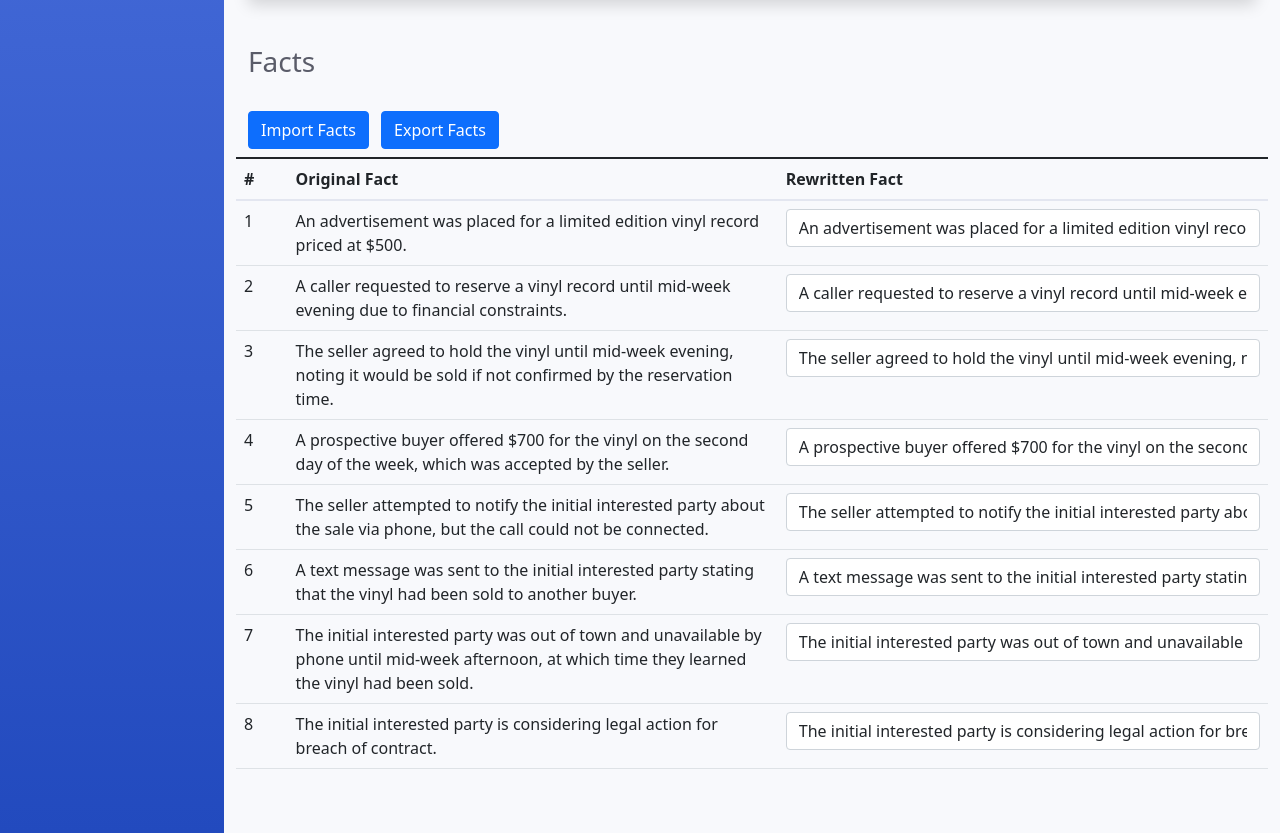
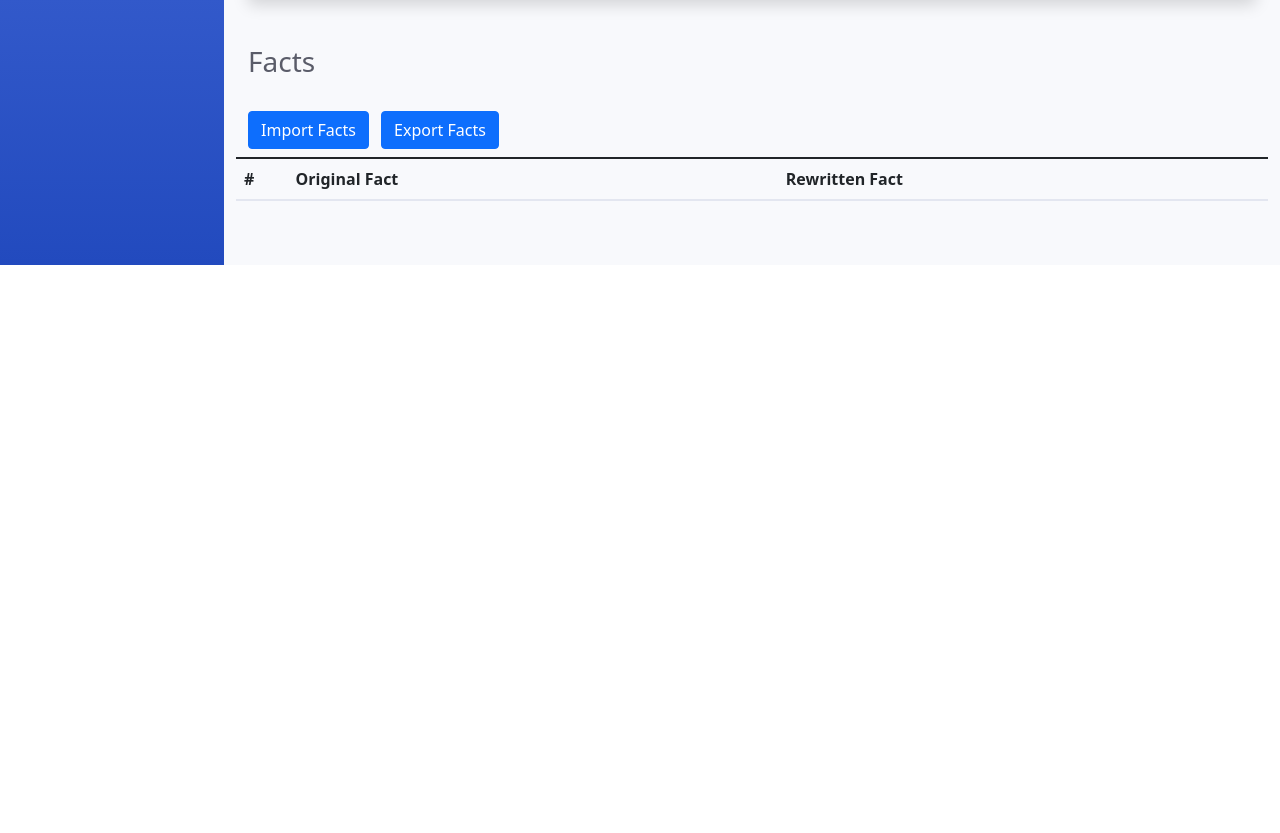
Before and after one commit to Mia-Lynnn/Privacy-Preserving-Rewriting, a plain HTML site: page rewrite.html in a window 1280 px wide. Shown: the part 550-1383 px from the top of the page. After the commit the page ends 815 px from the top, so only its background shows below. Drawn offline with nearby package versions, Linux system fonts and the light colour scheme.

Commit message:
all except export

```diff
--- a/rewrite.html
+++ b/rewrite.html
@@ -326,51 +326,6 @@ document.addEventListener('DOMContentLoaded', function() {
         });
     }
 });
-// // 10.17 version Mia
-// document.getElementById('importButton').addEventListener('click', function() {
-//     const fileInput = document.createElement('input'); // Create a file input programmatically
-//     fileInput.type = 'file';
-//     fileInput.accept = '.csv'; // Accept only CSV files
-//     fileInput.onchange = function(event) {
-//         const file = event.target.files[0]; // Get the selected file
-
-//         if (file) {
-//             const reader = new FileReader();
-//             reader.onload = function(event) {
-//                 const csvData = event.target.result;
-//                 const rows = csvData.split('\n');
-
-//                 if (rows.length > 1) { // Check if there is a second row
-//                     const cols = rows[1].split(','); // Split the second row by comma
-//                     if (cols.length > 2) { // Check if there are enough columns
-//                         let finalResultFact = cols[2].trim(); // Trim the third column to remove extra spaces
-//                         finalResultFact = finalResultFact.slice(1, -1); // Remove surrounding square brackets
-
-//                         // Split the cleaned data by comma to get individual facts
-//                         const factsArray = finalResultFact.split(/,\s*(?=(?:[^'"]|'[^']*'|"[^"]*")*$)/);
-
-//                         // Populate the table
-//                         const tbody = document.getElementById('factTableBody');
-//                         tbody.innerHTML = ''; // Clear existing rows
-//                         factsArray.forEach((fact, index) => {
-//                             fact = fact.replace(/^['"]|['"]$/g, '').trim(); // Remove surrounding quotes and trim
-//                             const row = `<tr>
-//                                             <td>${index + 1}</td>
-//                                             <td>${fact}</td>
-//                                             <td><!-- Rewritten Fact can be added here --></td>
-//                                          </tr>`;
-//                             tbody.innerHTML += row; // Add new row to the table body
-//                         });
-//                     }
-//                 }
-//             };
-//             reader.readAsText(file); // Read the file as text
-//         } else {
-//             alert('Please select a CSV file to import.');
-//         }
-//     };
-//     fileInput.click(); // Programmatically click the file input to open the file dialog
-// });
 
 
 
@@ -602,28 +557,28 @@ document.addEventListener('DOMContentLoaded', function() {
 
 
     // Mia show facts table
-    document.addEventListener('DOMContentLoaded', function () {
-            const facts = [
-                "An advertisement was placed for a limited edition vinyl record priced at $500.",
-                "A caller requested to reserve a vinyl record until mid-week evening due to financial constraints.",
-                "The seller agreed to hold the vinyl until mid-week evening, noting it would be sold if not confirmed by the reservation time.",
-                "A prospective buyer offered $700 for the vinyl on the second day of the week, which was accepted by the seller.",
-                "The seller attempted to notify the initial interested party about the sale via phone, but the call could not be connected.",
-                "A text message was sent to the initial interested party stating that the vinyl had been sold to another buyer.",
-                "The initial interested party was out of town and unavailable by phone until mid-week afternoon, at which time they learned the vinyl had been sold.",
-                "The initial interested party is considering legal action for breach of contract."
-            ];
+    // document.addEventListener('DOMContentLoaded', function () {
+    //         const facts = [
+    //             "An advertisement was placed for a limited edition vinyl record priced at $500.",
+    //             "A caller requested to reserve a vinyl record until mid-week evening due to financial constraints.",
+    //             "The seller agreed to hold the vinyl until mid-week evening, noting it would be sold if not confirmed by the reservation time.",
+    //             "A prospective buyer offered $700 for the vinyl on the second day of the week, which was accepted by the seller.",
+    //             "The seller attempted to notify the initial interested party about the sale via phone, but the call could not be connected.",
+    //             "A text message was sent to the initial interested party stating that the vinyl had been sold to another buyer.",
+    //             "The initial interested party was out of town and unavailable by phone until mid-week afternoon, at which time they learned the vinyl had been sold.",
+    //             "The initial interested party is considering legal action for breach of contract."
+    //         ];
 
-            const tableBody = document.getElementById('factTableBody');
-            facts.forEach((fact, index) => {
-                const row = `<tr>
-                    <td>${index + 1}</td>
-                    <td style="word-wrap: break-word;">${fact}</td>
-                    <td><input type="text" class="form-control" value="${fact}" placeholder="Rewrite fact here" style="word-wrap: break-word;"></td>
-                </tr>`;
-                tableBody.innerHTML += row;
-            });
-        });
+    //         const tableBody = document.getElementById('factTableBody');
+    //         facts.forEach((fact, index) => {
+    //             const row = `<tr>
+    //                 <td>${index + 1}</td>
+    //                 <td style="word-wrap: break-word;">${fact}</td>
+    //                 <td><input type="text" class="form-control" value="${fact}" placeholder="Rewrite fact here" style="word-wrap: break-word;"></td>
+    //             </tr>`;
+    //             tableBody.innerHTML += row;
+    //         });
+    //     });
 
     function exportCSV() {
         let csvContent = "data:text/csv;charset=utf-8,ID,Original Fact,Rewritten Fact\r\n";
```
Also changed, not shown: data/facts.json.
